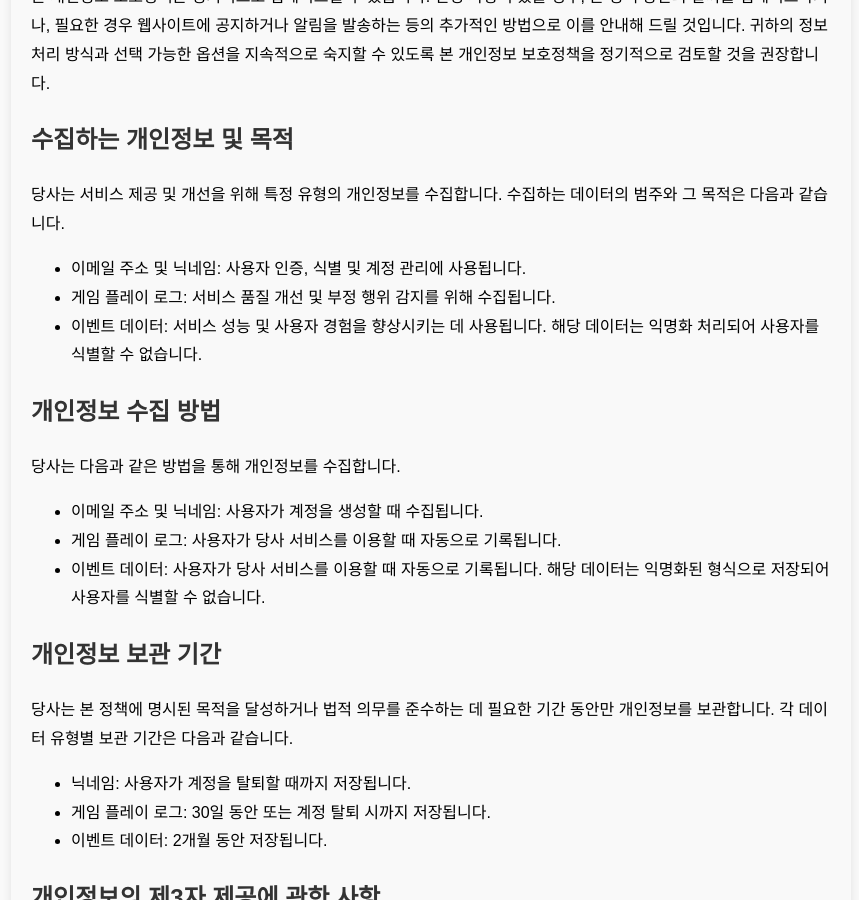
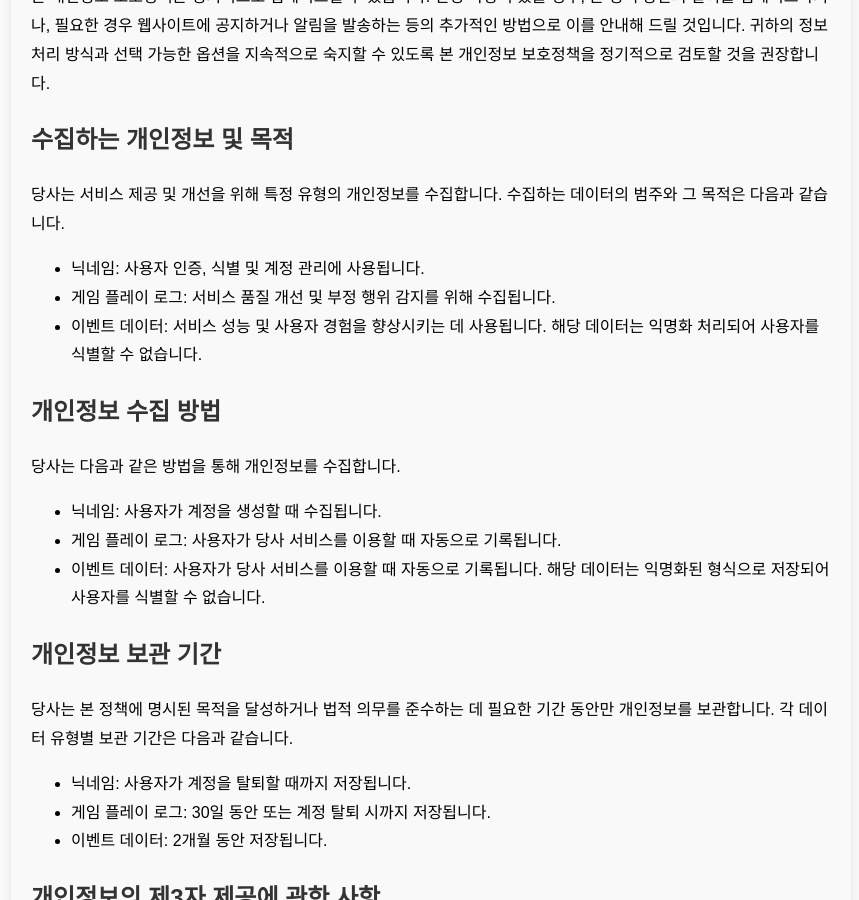
Before and after one commit to ninewands/privacy-policy, a Jekyll site: the page built from ko/index.md, in a window 1280 px wide and 900 px high, scrolled down 398 px. Shown: the whole window, without its empty margins (209-1068 px from the left). Built offline with Jekyll 4.4.1, drawn with Linux system fonts in a browser that asks for light colours.

Commit message:
Update index.md

```diff
--- a/ko/index.md
+++ b/ko/index.md
@@ -16,7 +16,7 @@ lang: ko
 
 당사는 서비스 제공 및 개선을 위해 특정 유형의 개인정보를 수집합니다. 수집하는 데이터의 범주와 그 목적은 다음과 같습니다.
 
-* 이메일 주소 및 닉네임: 사용자 인증, 식별 및 계정 관리에 사용됩니다.
+* 닉네임: 사용자 인증, 식별 및 계정 관리에 사용됩니다.
 * 게임 플레이 로그: 서비스 품질 개선 및 부정 행위 감지를 위해 수집됩니다.
 * 이벤트 데이터: 서비스 성능 및 사용자 경험을 향상시키는 데 사용됩니다. 해당 데이터는 익명화 처리되어 사용자를 식별할 수 없습니다.
 
@@ -24,7 +24,7 @@ lang: ko
 
 당사는 다음과 같은 방법을 통해 개인정보를 수집합니다.
 
-* 이메일 주소 및 닉네임: 사용자가 계정을 생성할 때 수집됩니다.
+* 닉네임: 사용자가 계정을 생성할 때 수집됩니다.
 * 게임 플레이 로그: 사용자가 당사 서비스를 이용할 때 자동으로 기록됩니다.
 * 이벤트 데이터: 사용자가 당사 서비스를 이용할 때 자동으로 기록됩니다. 해당 데이터는 익명화된 형식으로 저장되어 사용자를 식별할 수 없습니다.
 
```
